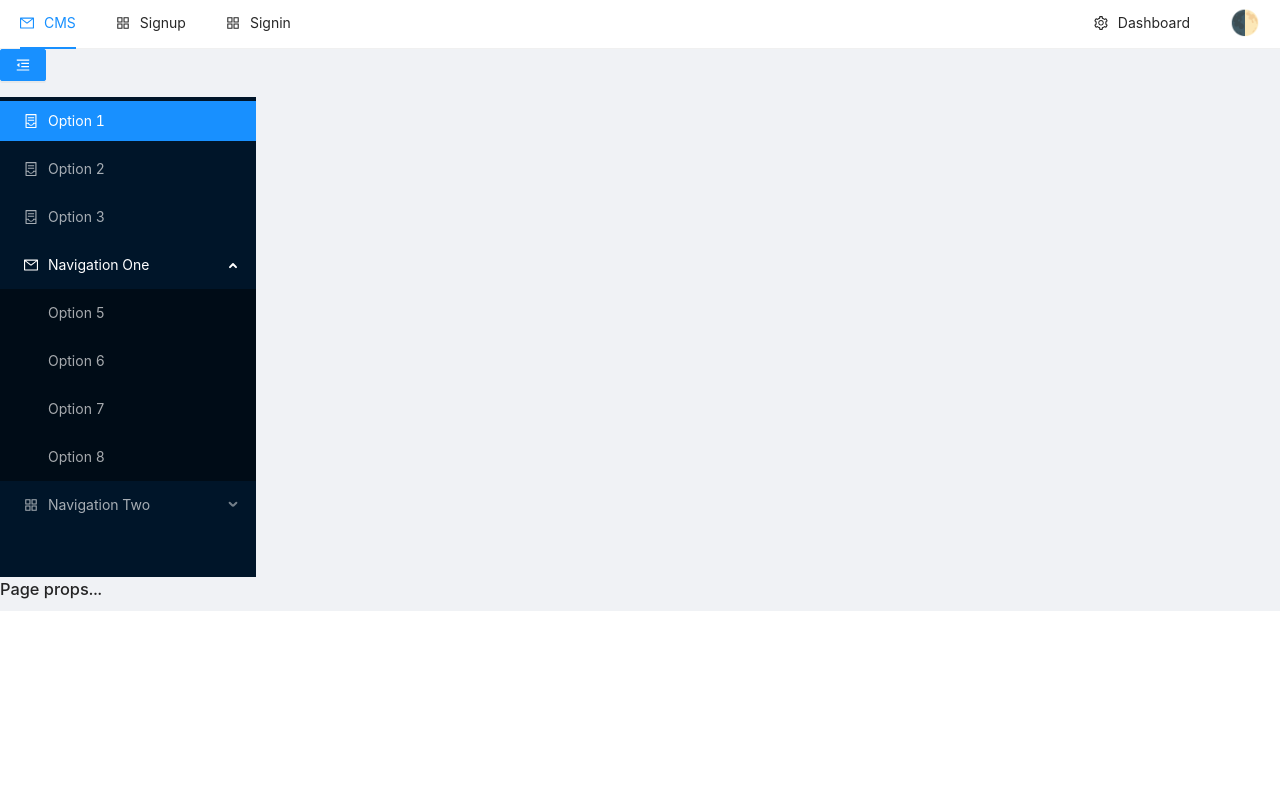
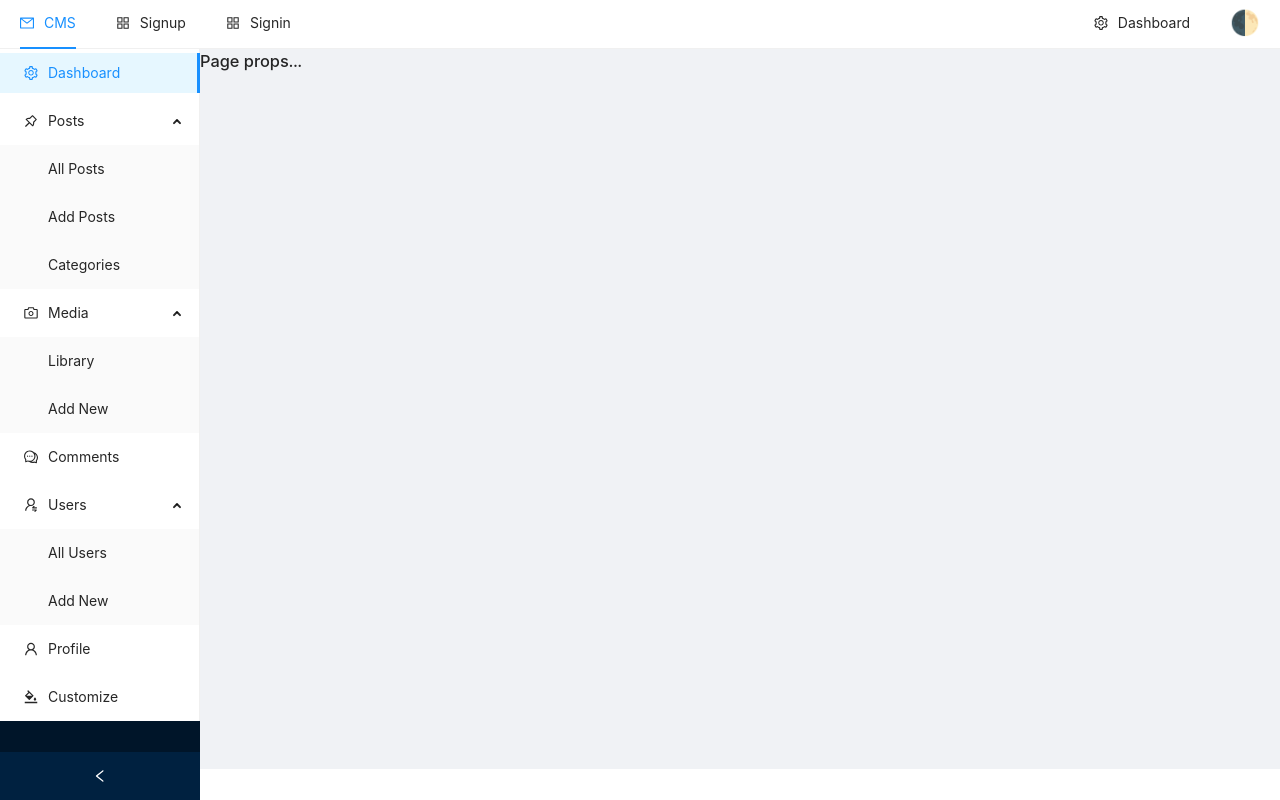
Before and after one commit to David-Uk/next-cms, a Next.js app in the folder client/: page /admin in a window 1280 px wide. Built offline with nearby package versions, Linux system fonts and the light colour scheme.

Commit message:
Added admin sider icons

```diff
--- a/client/components/nav/AdminNav.js
+++ b/client/components/nav/AdminNav.js
@@ -1,13 +1,15 @@
-import { Menu, Button } from "antd";
+import { Menu, Button, Layout } from "antd";
 import {
-    MenuFoldOutlined,
-    MenuUnfoldOutlined,
-    ContainerOutlined,
-    MailOutlined,
-    AppstoreOutlined,
+    PushpinOutlined,
+    CameraOutlined,
+    UserSwitchOutlined,
+    SettingOutlined,
+    BgColorsOutlined,
+    UserOutlined,
+    CommentOutlined
 } from "@ant-design/icons";
-import { Layout } from "antd";
 import React, { useState } from 'react';
+import Link from 'next/link';
 
 const { Sider } = Layout
 
@@ -18,51 +20,88 @@ const AdminNav = () => {
     const [current, setCurrent] = useState("");
 
     return (
-        <div style={{ width: 256 }}>
-            <Button
-                type="primary"
-                onClick={() => setCollapsed(!collapsed)}
-                style={{ marginBottom: 16 }}
-            >
-                {React.createElement(
-                    collapsed ? MenuUnfoldOutlined : MenuFoldOutlined
+        <Sider collapsible>
 
-                )}
-            </Button>
             <Menu
                 defaultSelectedKeys={["1"]}
-                defaultOpenKeys={["sub1"]}
+                defaultOpenKeys={["2", "6", "10"]}
                 mode="inline"
-                theme="dark"
                 inlineCollapsed={collapsed}
             >
-                <Menu.Item key="1" icon={<ContainerOutlined />}>
-                    Option 1
+                <Menu.Item key="1" icon={<SettingOutlined />}>
+                    <Link href="/admin">
+                        <a>Dashboard</a>
+                    </Link>
                 </Menu.Item>
-                <Menu.Item key="2" icon={<ContainerOutlined />}>
-                    Option 2
+                {/* Posts */}
+                <SubMenu key="2" icon={<PushpinOutlined />} title="Posts">
+                    <Menu.Item key="3">
+                        <Link href="/admin/posts">
+                            <a>All Posts</a>
+                        </Link>
+                    </Menu.Item>
+                    <Menu.Item key="4">
+                        <Link href="/admin/posts/new">
+                            <a>Add Posts</a>
+                        </Link>
+                    </Menu.Item>
+                    <Menu.Item key="5">
+                        <Link href="/admin/categories">
+                            <a>Categories</a>
+                        </Link>
+                    </Menu.Item>
+                </SubMenu>
+
+                {/* Media */}
+                <SubMenu key="6" icon={<CameraOutlined />} title="Media">
+                    <Menu.Item key="7">
+                        <Link href="/admin/media/library">
+                            <a>Library</a>
+                        </Link>
+                    </Menu.Item>
+                    <Menu.Item key="8">
+                        <Link href="/admin/media/new">
+                            <a>Add New</a>
+                        </Link>
+                    </Menu.Item>
+                </SubMenu>
+
+                {/* Comments */}
+                <Menu.Item key="9" icon={<CommentOutlined />}>
+                    <Link href="/admin/comments">
+                        <a>Comments</a>
+                    </Link>
                 </Menu.Item>
-                <Menu.Item key="3" icon={<ContainerOutlined />}>
-                    Option 3
+
+                {/* Users */}
+                <SubMenu key="10" icon={<UserSwitchOutlined />} title="Users">
+                    <Menu.Item key="11">
+                        <Link href="/admin/users">
+                            <a>All Users</a>
+                        </Link>
+                    </Menu.Item>
+                    <Menu.Item key="12">
+                        <Link href="/admin/users/new">
+                            <a>Add New</a>
+                        </Link>
+                    </Menu.Item>
+                </SubMenu>
+
+                {/* Profile */}
+                <Menu.Item key={"5"} icon={<UserOutlined />}>
+                    <Link href="/admin/userid">
+                        <a>Profile</a>
+                    </Link>
                 </Menu.Item>
-                <SubMenu key="sub1" icon={<MailOutlined />} title="Navigation One">
-                    <Menu.Item key={"5"}>Option 5</Menu.Item>
-                    <Menu.Item key={"6"}>Option 6</Menu.Item>
-                    <Menu.Item key={"7"}>Option 7</Menu.Item>
-                    <Menu.Item key={"8"}>Option 8</Menu.Item>
 
-                </SubMenu>
-                <SubMenu key="sub2" icon={<AppstoreOutlined />} title="Navigation Two">
-                    <Menu.Item key={"9"}>Option 9</Menu.Item>
-                    <Menu.Item key={"10"}>Option 6</Menu.Item>
-                    <Menu.Item key={"11"}>Option 7</Menu.Item>
-                    <Menu.Item key={"12"}>Option 8</Menu.Item>
-
-                </SubMenu>
-                <Menu.Item></Menu.Item>
-
+                {/* Customize */}
+                <Menu.Item key={"5"} icon={<BgColorsOutlined />}>
+                    <Link href="/admin/customize">
+                        <a>Customize</a>
+                    </Link>
+                </Menu.Item>
             </Menu>
-        </div>
+        </Sider>
     )
 }
 
```
